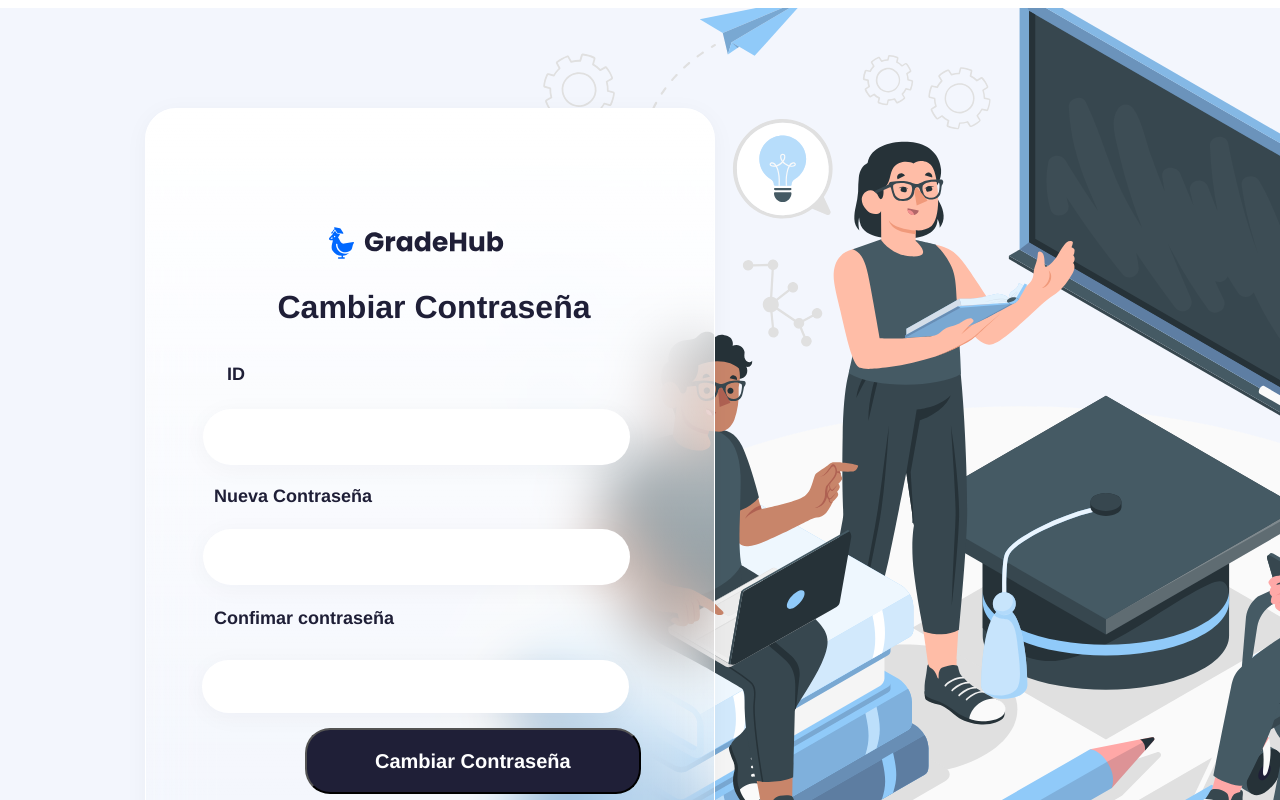
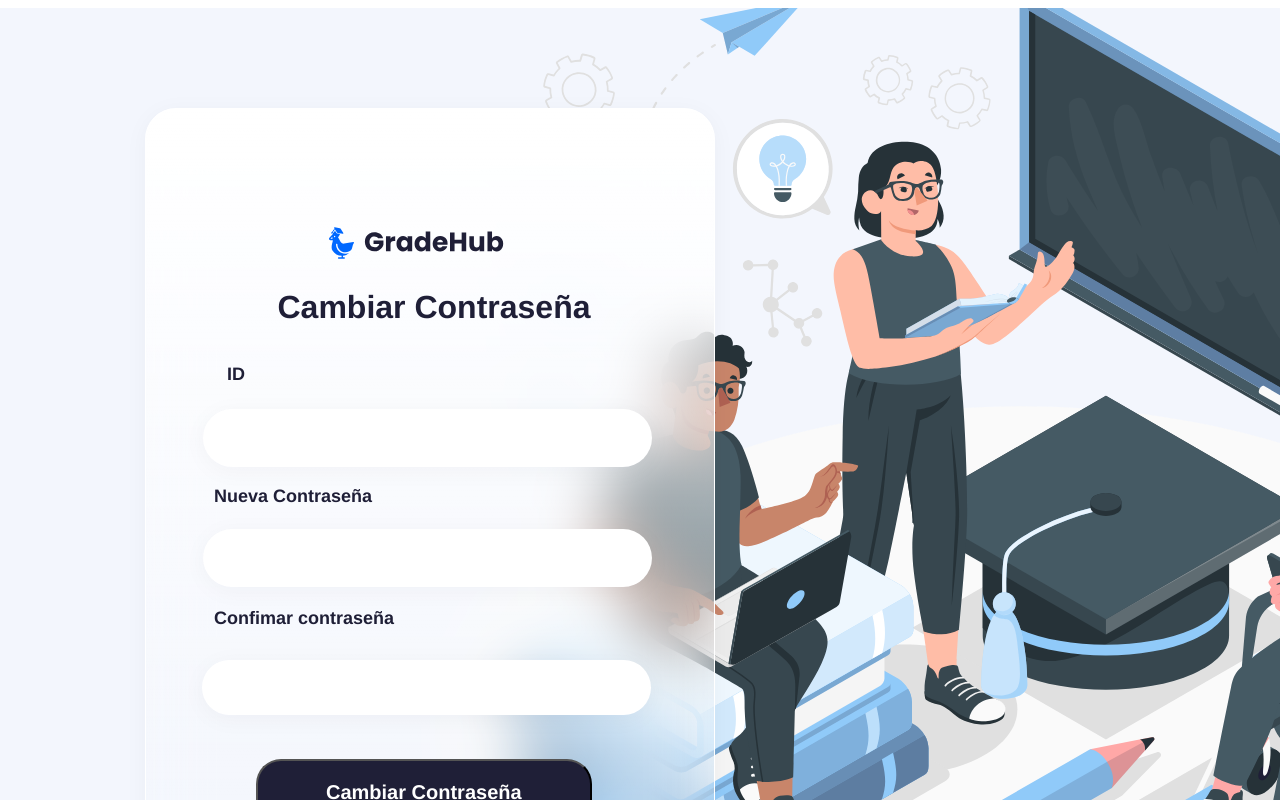
Before and after one commit to LuisElPoti/Aplicacion-calculo-indice-academico, a Next.js app: page /cambiarPassword in a window 1280 px wide. Shown: the top 800 px of the page. Built offline with nearby package versions, Linux system fonts and the light colour scheme.

Commit message:
arreglos de cambiar contrasena form

```diff
--- a/app/components/CambiarPasswordForm.js
+++ b/app/components/CambiarPasswordForm.js
@@ -19,14 +19,16 @@ function CambiarPasswordForm() {
     <div className="ID">ID</div>
     <div className="nueva-contrase-a">Nueva Contraseña</div>
     <div className="confimar-contrase-a">Confimar contraseña</div>
-    <div className="new-password-textbox" />
-    <div className="id-textbox" />
-    <div className="confirm-password" />
+
+
+    <div> <input type='password' className="new-password-textbox" name="new-password"/> </div>
+    <input type= 'text' className="id-textbox" name="id-usuario" />
+    <input type='password' className="confirm-password" name="confirm-password" />
 
     <button type="submit" className="boton-oscuro" style={{
-          left: "159px",
+          left: "110px",
           position: "absolute",
-          top: "619px",
+          top: "650px",
         }}
         >
         <div className="acceder">Cambiar Contraseña</div>
--- a/styles/globals.css
+++ b/styles/globals.css
@@ -233,6 +233,7 @@
   position: absolute;
   top: 377px;
   width: 176px;
+
 }
 
 .cambiar-password .confimar-contrase-a {
@@ -257,6 +258,10 @@
   position: absolute;
   top: 420px;
   width: 427px;
+  outline: none;
+  border: none;
+  padding-left: 20px;
+
 }
 
 .cambiar-password .id-textbox {
@@ -268,6 +273,10 @@
   position: absolute;
   top: 300px;
   width: 427px;
+  outline: none;
+  border: none;
+  padding-left: 20px;
+
 }
 
 .cambiar-password .confirm-password {
@@ -279,6 +288,10 @@
   position: absolute;
   top: 551px;
   width: 427px;
+  outline: none;
+  border: none;
+  padding-left: 20px;
+
 }
 
 .cambiar-password .cambiar-contrase-a {
@@ -293,6 +306,8 @@
   text-align: center;
   top: 180px;
   width: 480px;
+  outline: none;
+  border: none;
 }
 
 /* cambiar-password page*/
```
